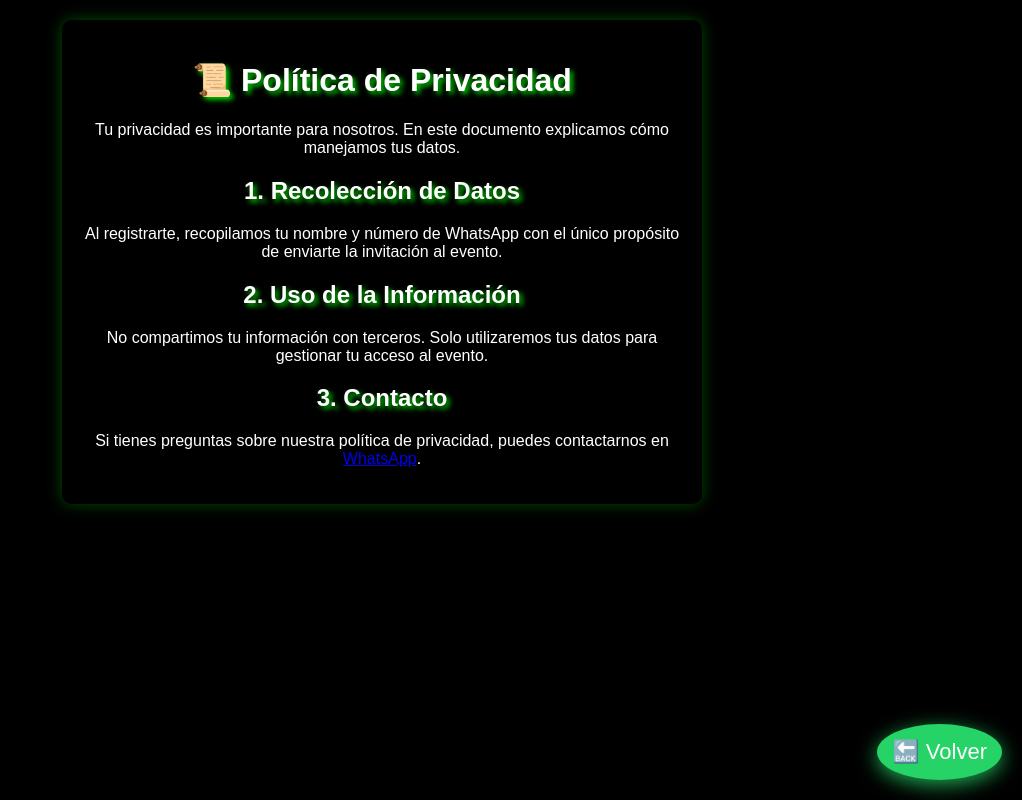
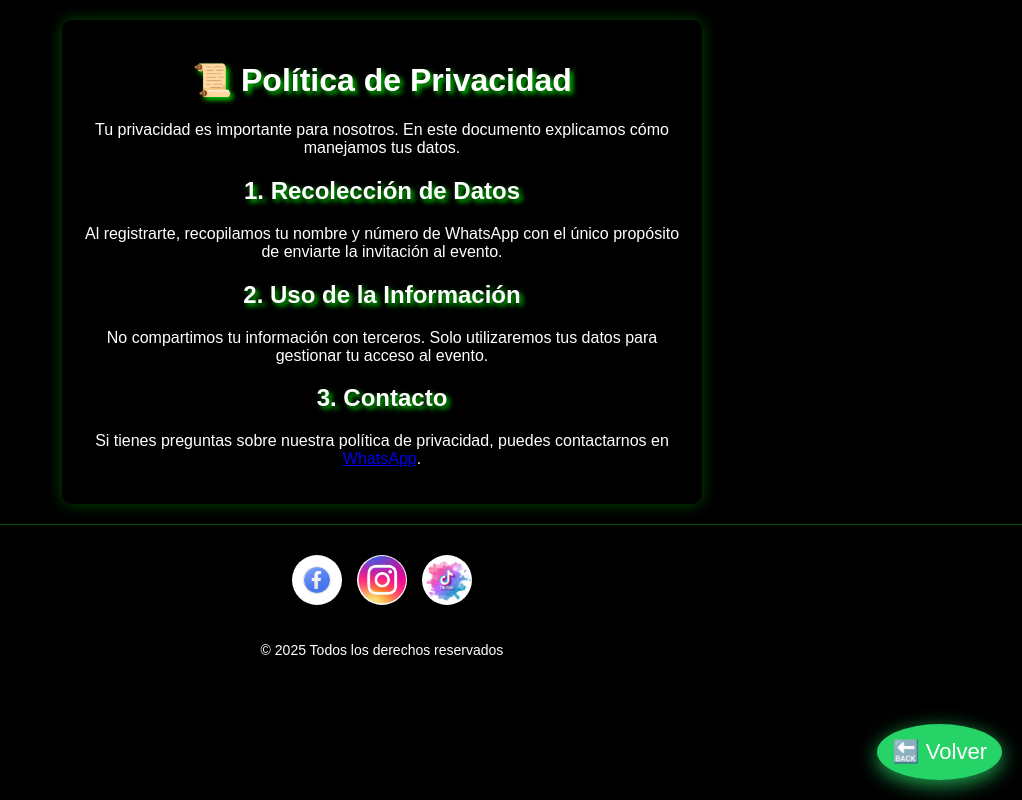
Before and after one commit to yirman2024/github.ImpactoDigital, a plain HTML site: page politica.html in a window 1280 px wide. Shown: the whole page, without its empty margins (258-1280 px from the left). Drawn offline with Linux system fonts and the light colour scheme.

Commit message:
Update politica.html

```diff
--- a/politica.html
+++ b/politica.html
@@ -25,5 +25,24 @@
 
         <a href="index.html" class="whatsapp-button">🔙 Volver</a>
     </div>
+
+
+
+    <!-- Sección de derechos reservados y políticas -->
+<!-- Pie de Página -->
+<footer>
+    <div class="redes-sociales">
+        <a href="https://facebook.com" target="_blank" class="btn-social">
+            <img src="images/facebook.png" alt="Facebook">
+        </a>
+        <a href="https://www.instagram.com/karentorresenfermera?igsh=MWpvaHpjc3RvZ2sxcA%3D%3D&utm_source=qr" target="_blank" class="btn-social">
+            <img src="images/instagram.jpg" alt="Instagram">
+        </a>
+        <a href="https://www.tiktok.com/@karentorres1994?_t=ZS-8u8SN06SGpx&_r=1" target="_blank" class="btn-social">
+            <img src="images/tiktok.jpg" alt="TikTok">
+        </a>
+    </div>
+    <p>© 2025 Todos los derechos reservados</p>
+</footer>
 </body>
 </html>
```
